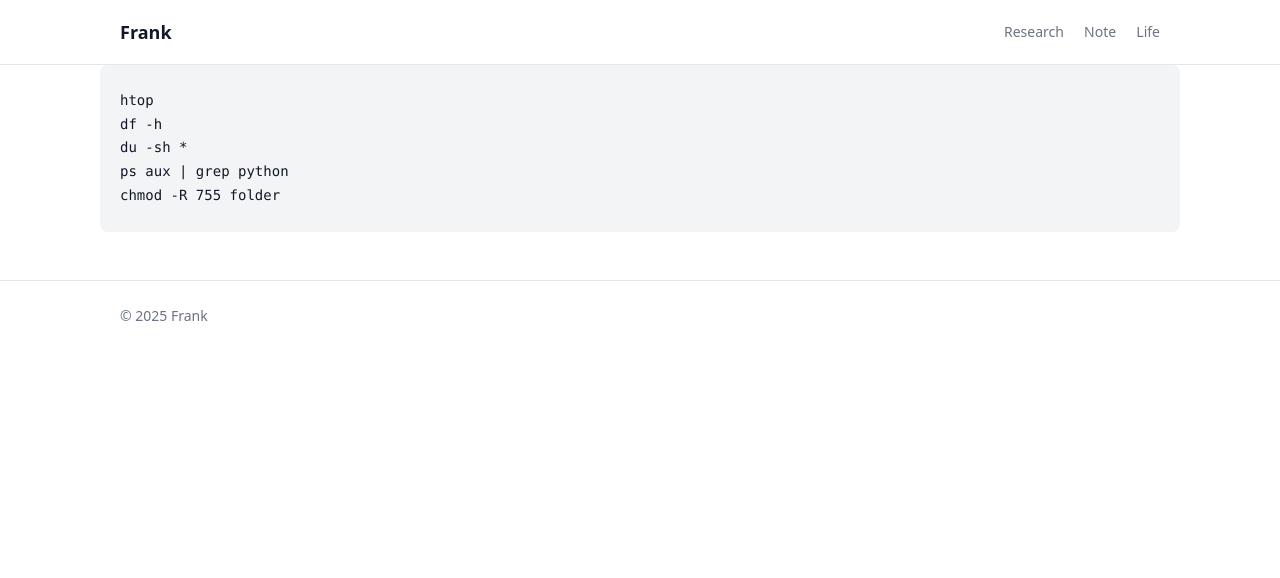
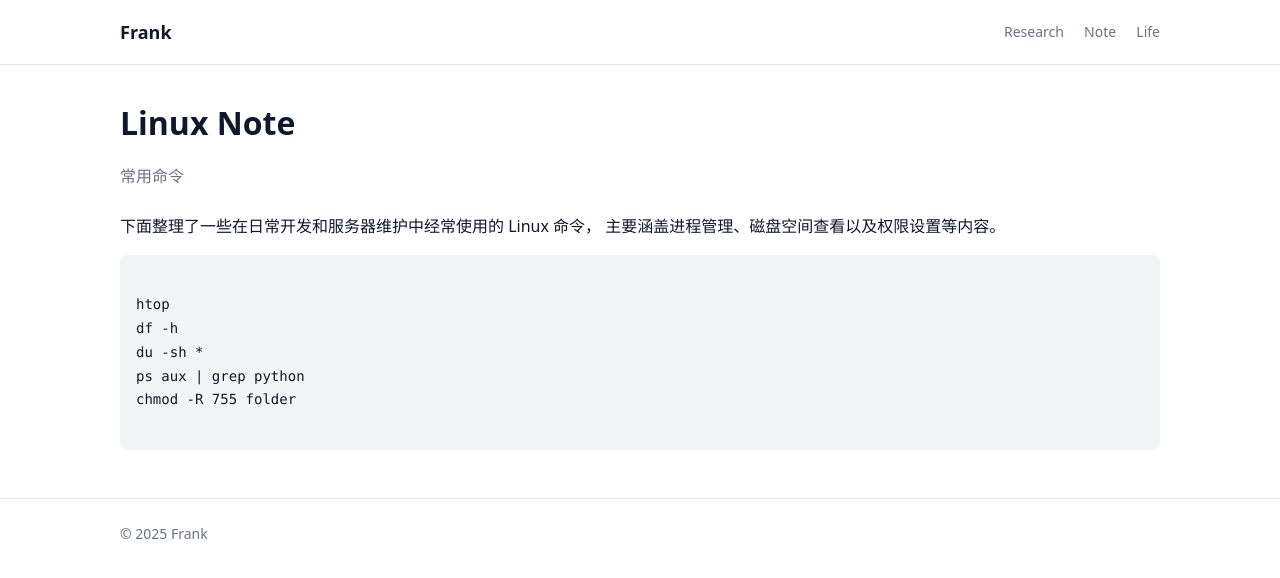
Before and after one commit to AboutPeifeng/AboutPeifeng.github.io, a plain HTML site: page note/linux.html in a window 1280 px wide. Drawn offline with Linux system fonts and the light colour scheme.

Commit message:
fix: code class

```diff
--- a/assets/css/style.css
+++ b/assets/css/style.css
@@ -158,11 +158,8 @@ footer {
 .cmd-block pre {
   background: #f3f4f6;
   border-radius: 8px;
-  /* padding: 14px 16px; */
-  padding: 0 20px;
+  padding: 14px 16px;
   overflow-x: auto;
-  max-width: var(--max-width);
-  margin: 0 auto;
 }
 
 .cmd-block code {
--- a/note/linux.html
+++ b/note/linux.html
@@ -20,15 +20,26 @@
     </div>
   </header>
 
-  <section class="cmd-block">
-    <pre><code>
+  <main class="container">
+    <h1>Linux Note</h1>
+    <p class="subtitle">
+      常用命令
+    </p>
+    <p>
+      下面整理了一些在日常开发和服务器维护中经常使用的 Linux 命令，
+      主要涵盖进程管理、磁盘空间查看以及权限设置等内容。
+    </p>
+    <section class="cmd-block">
+      <pre><code>
 htop
 df -h
 du -sh *
 ps aux | grep python
 chmod -R 755 folder
     </code></pre>
-  </section>
+    </section>
+  </main>
+
 
   <!-- <main class="container">
     <h1>Linux Note</h1>
```
